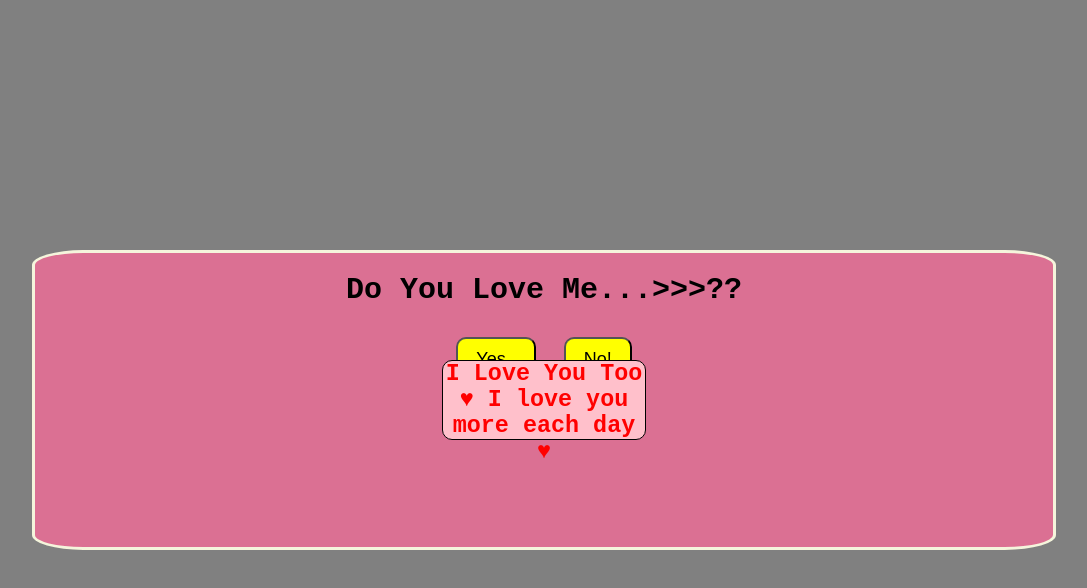
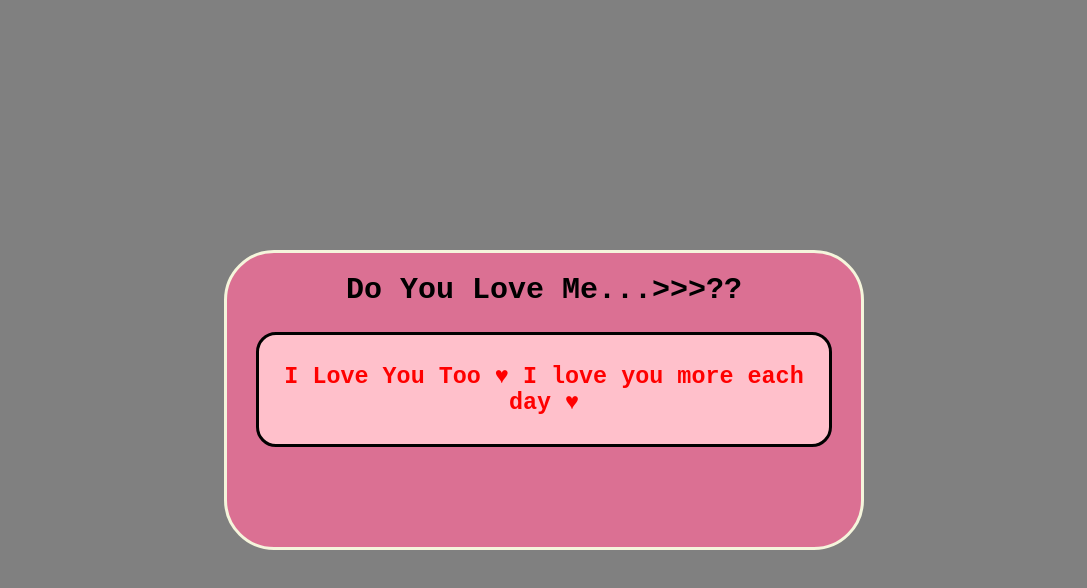
Before and after one commit to YashKRajput/ProposalGame, a plain HTML site: page index.html in a window 1280 px wide. Both pictures are taken after a click on the button "Yes..". Shown: the whole page, without its empty margins (96-1183 px from the left). Drawn offline with Linux system fonts and the light colour scheme.

Commit message:
proposal game changes

```diff
--- a/script.js
+++ b/script.js
@@ -10,7 +10,8 @@ no.addEventListener("mouseover", () => {
 })
 
 yes.addEventListener("click", () =>{
-    message.style.display = "block"
+    message.style.display = "block";
+
 
 
 })
--- a/style.css
+++ b/style.css
@@ -14,10 +14,10 @@
 #inlate {
     margin: auto;
      height: 300px;
-     width: 80%;
+     width: 50%;
      background-color: palevioletred;
      text-align: center;
-     border-radius: 5%;
+     border-radius: 50px;
      font-size: 20px;
      border: 3px solid beige;
      font-family: monospace;
@@ -47,13 +47,13 @@
 }
 
 .alert {
-    width: 20%;
-    height: 80px;
-    border-radius: 10px;
-    border: 1px solid black;
-    margin: auto;
+    width: 91%;
+    height: 100%;
+    border-radius: 20px;
+    border: 3px solid black;
+    margin-top: 20px ;
     position: relative;
-    bottom: 80px;
+    bottom: 100px;
     background-color: pink;
     align-content: center;
     display: none;
```
